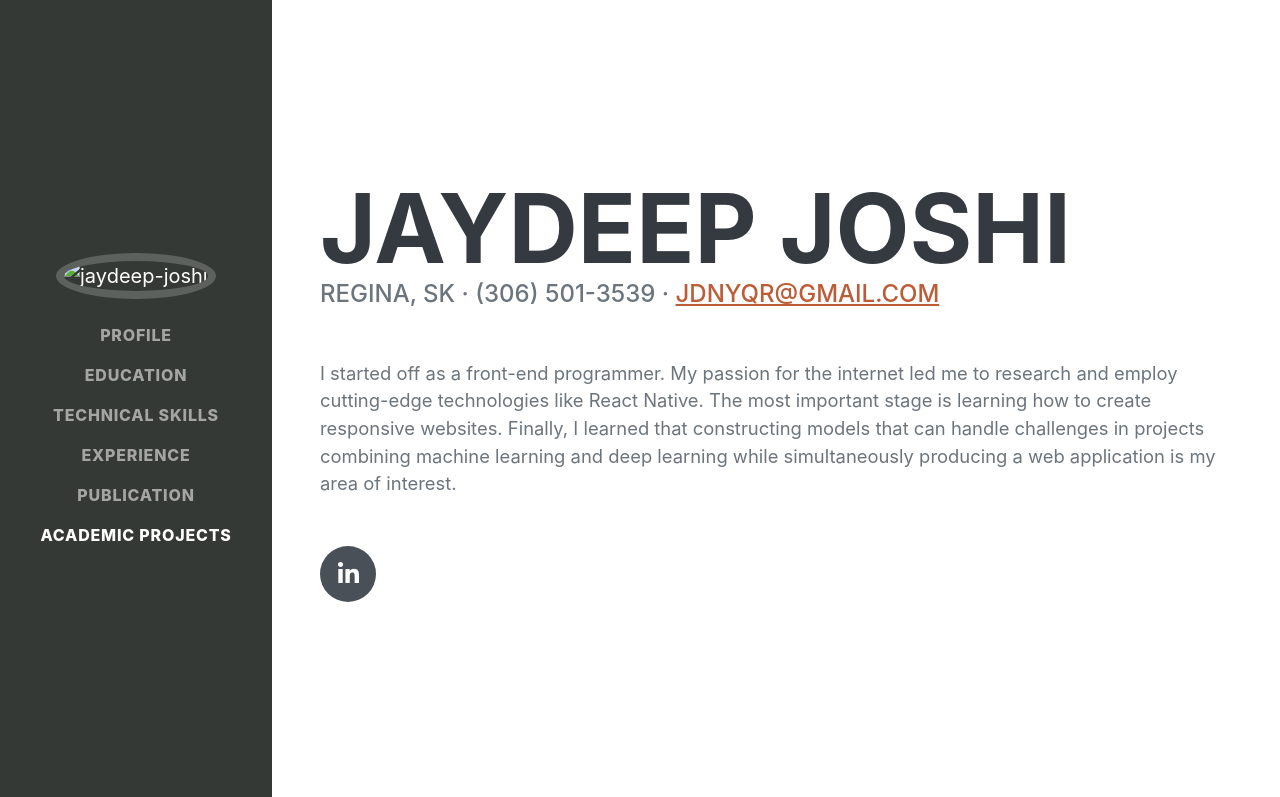
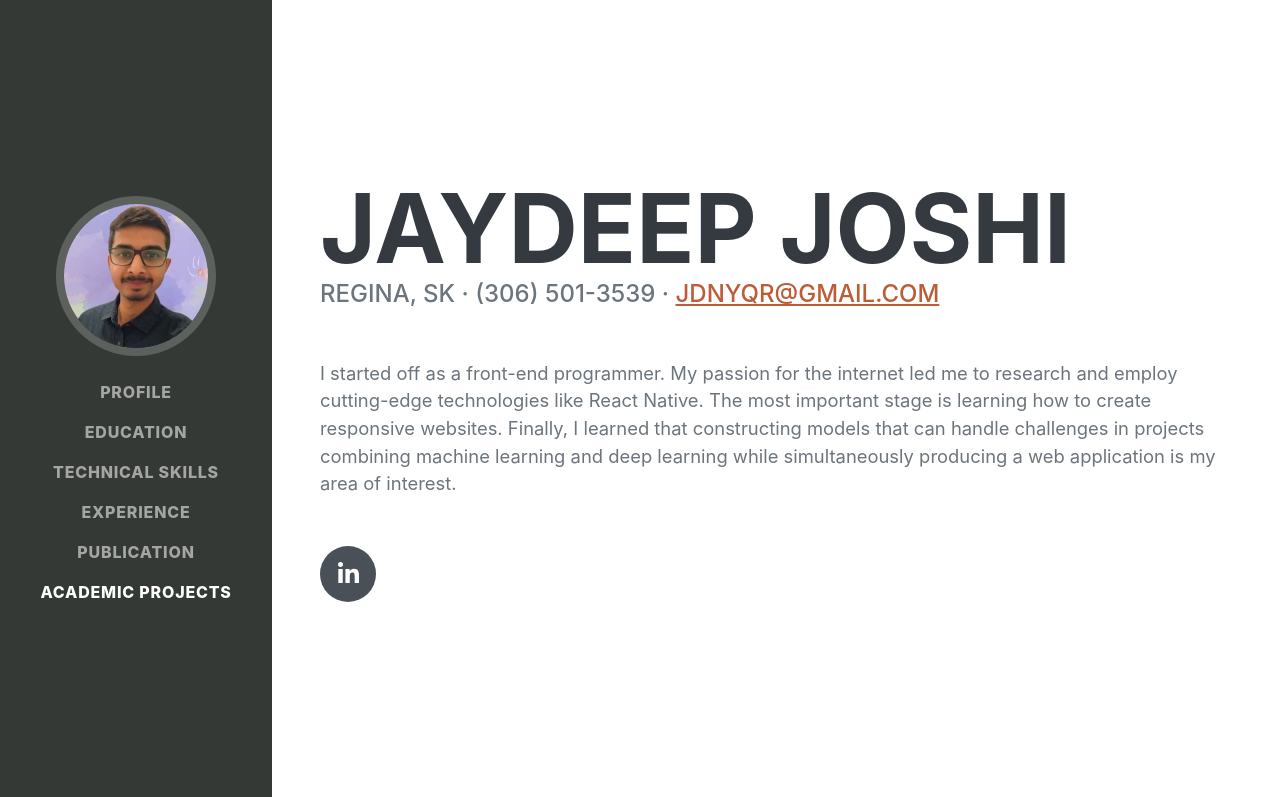
Before and after one commit to JaydeepJoshiAI/PersonalPorfolio, a plain HTML site: page index.html in a window 1280 px wide. Shown: the top 797 px of the page. Drawn offline with nearby package versions, Linux system fonts and the light colour scheme; a web font is replaced by a local one.

Commit message:
Update index.html

```diff
--- a/index.html
+++ b/index.html
@@ -6,7 +6,7 @@
         <meta name="description" content="" />
         <meta name="author" content="" />
         <title>Portfolio - Jaydeep Joshi</title>
-        <link rel="icon" type="image/x-icon" href="assets/favicon.ico" />
+        <link rel="icon" type="image/x-icon" href="assets/img/favicon.ico" />
         <!-- Font Awesome icons (free version)-->
         <script src="https://use.fontawesome.com/releases/v5.15.4/js/all.js" crossorigin="anonymous"></script>
         <!-- Google fonts-->
@@ -20,7 +20,7 @@
         <nav class="navbar navbar-expand-lg navbar-dark bg-primary fixed-top" id="sideNav">
             <a class="navbar-brand js-scroll-trigger" href="#page-top">
                 <span class="d-block d-lg-none">Jaydeep Joshi</span>
-                <span class="d-none d-lg-block"><img class="img-fluid img-profile rounded-circle mx-auto mb-2" src="./assets/profile.jpg" alt="jaydeep-joshi-Profile" /></span>
+                <span class="d-none d-lg-block"><img class="img-fluid img-profile rounded-circle mx-auto mb-2" src="./assets/img/profile.jpg" alt="jaydeep-joshi-Profile" /></span>
             </a>
             <button class="navbar-toggler" type="button" data-bs-toggle="collapse" data-bs-target="#navbarResponsive" aria-controls="navbarResponsive" aria-expanded="false" aria-label="Toggle navigation"><span class="navbar-toggler-icon"></span></button>
             <div class="collapse navbar-collapse" id="navbarResponsive">
```
